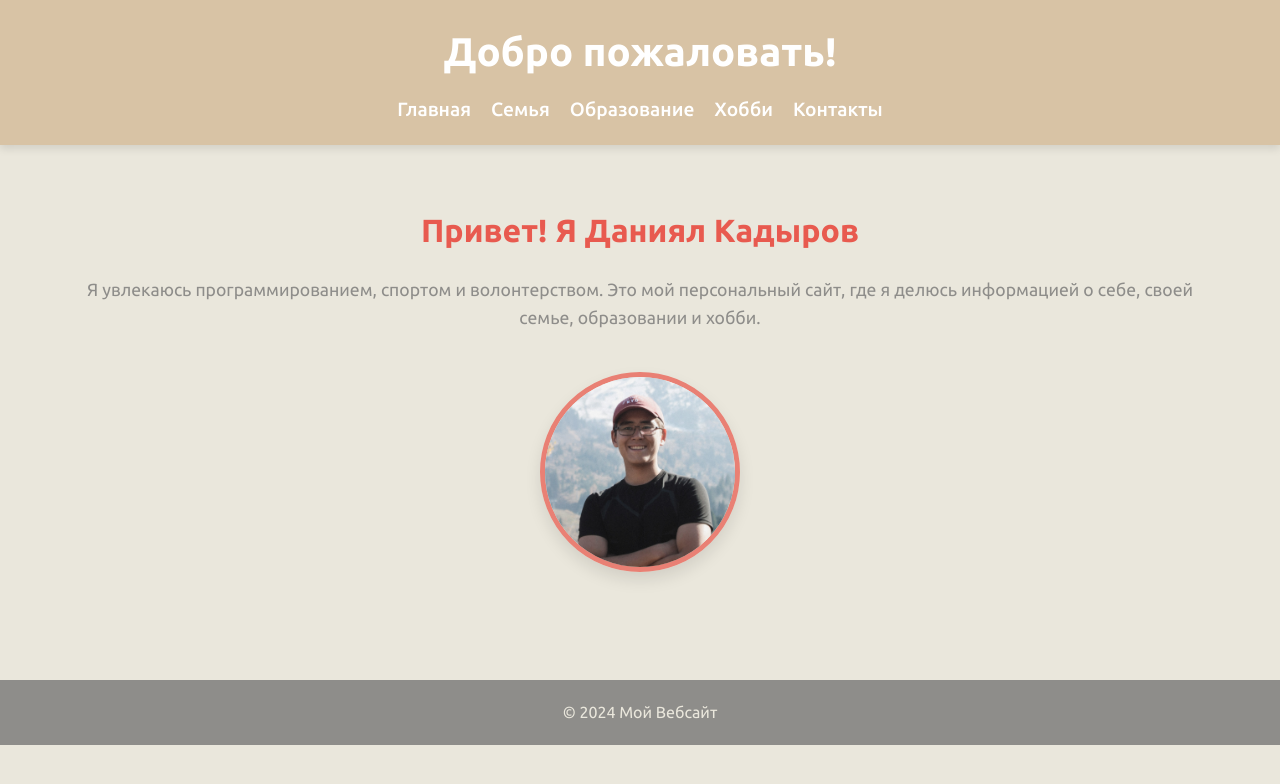
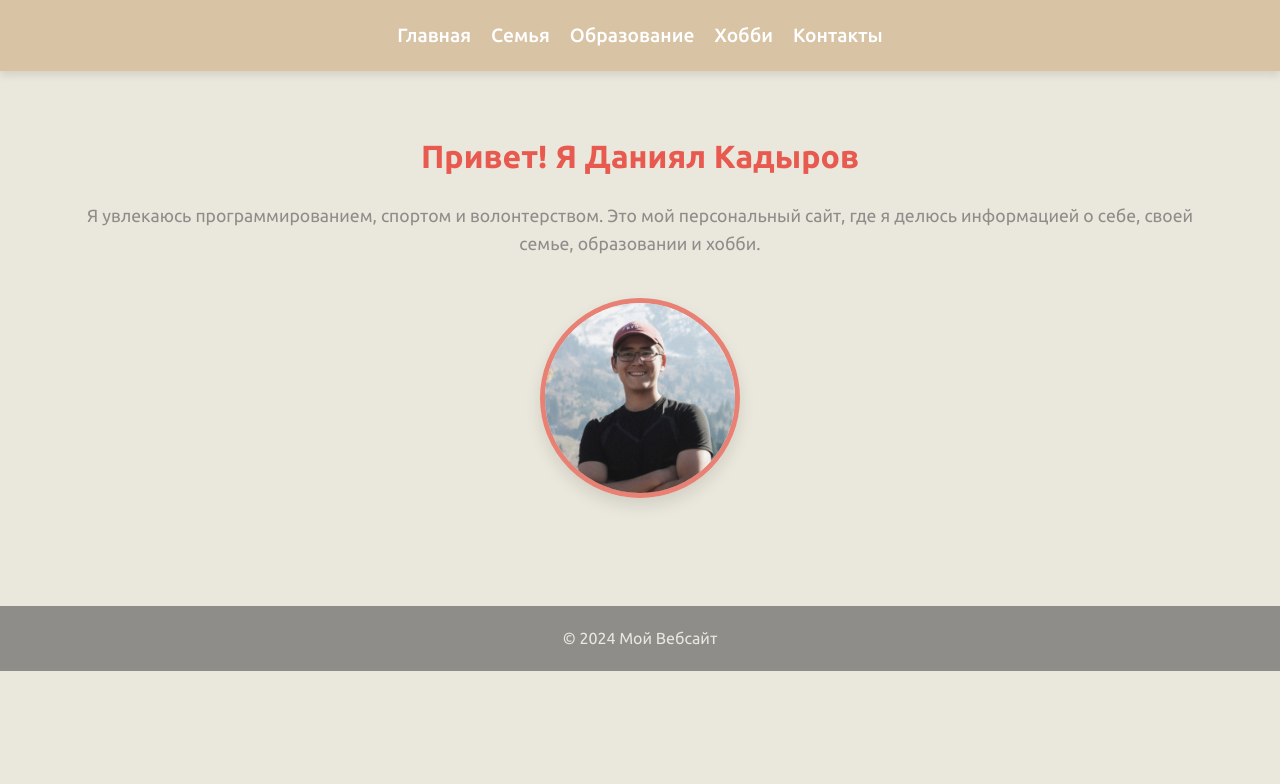
Before and after one commit to Dokadako/CV, a plain HTML site: page index.html in a window 1280 px wide. Drawn offline with Linux system fonts and the light colour scheme.

Commit message:
Initial commit

```diff
--- a/css/styles.css
+++ b/css/styles.css
@@ -25,11 +25,6 @@ header {
   padding: 20px 0;
   text-align: center;
   box-shadow: 0 4px 8px rgba(0, 0, 0, 0.1);
-}
-
-header h1 {
-  font-size: 2.5rem;
-  margin-bottom: 10px;
 }
 
 header nav ul {
--- a/index.html
+++ b/index.html
@@ -11,7 +11,6 @@
 </head>
 <body>
 <header>
-  <h1>Добро пожаловать!</h1>
   <nav>
     <ul>
       <li><a href="index.html">Главная</a></li>
```
